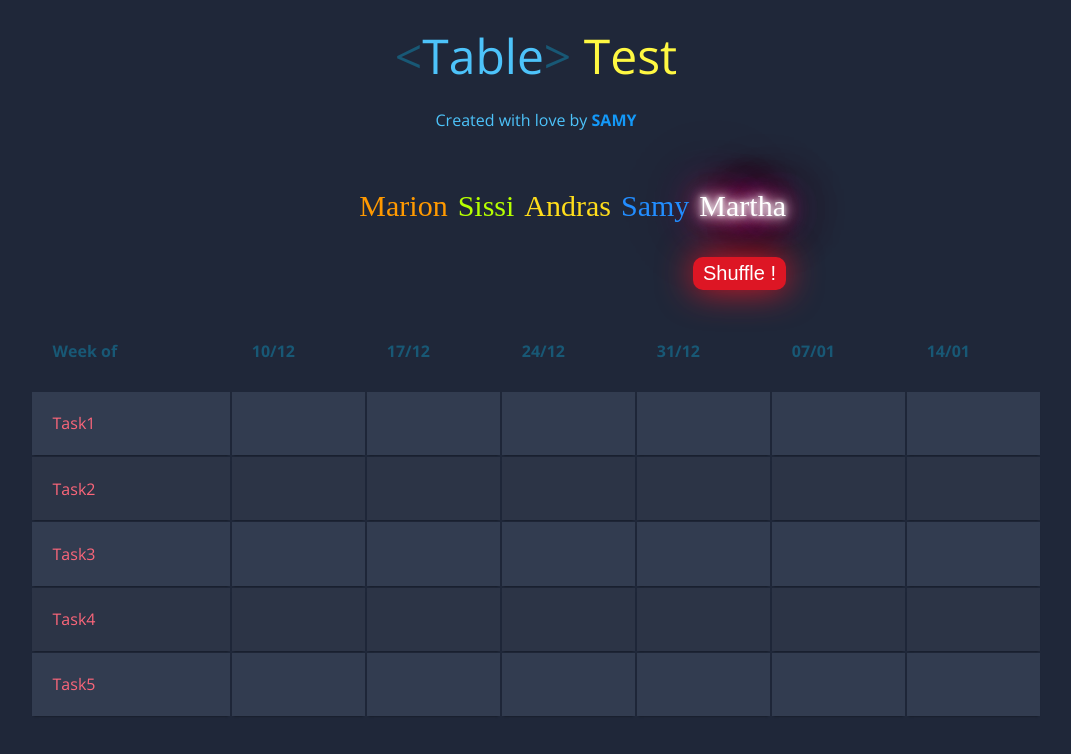
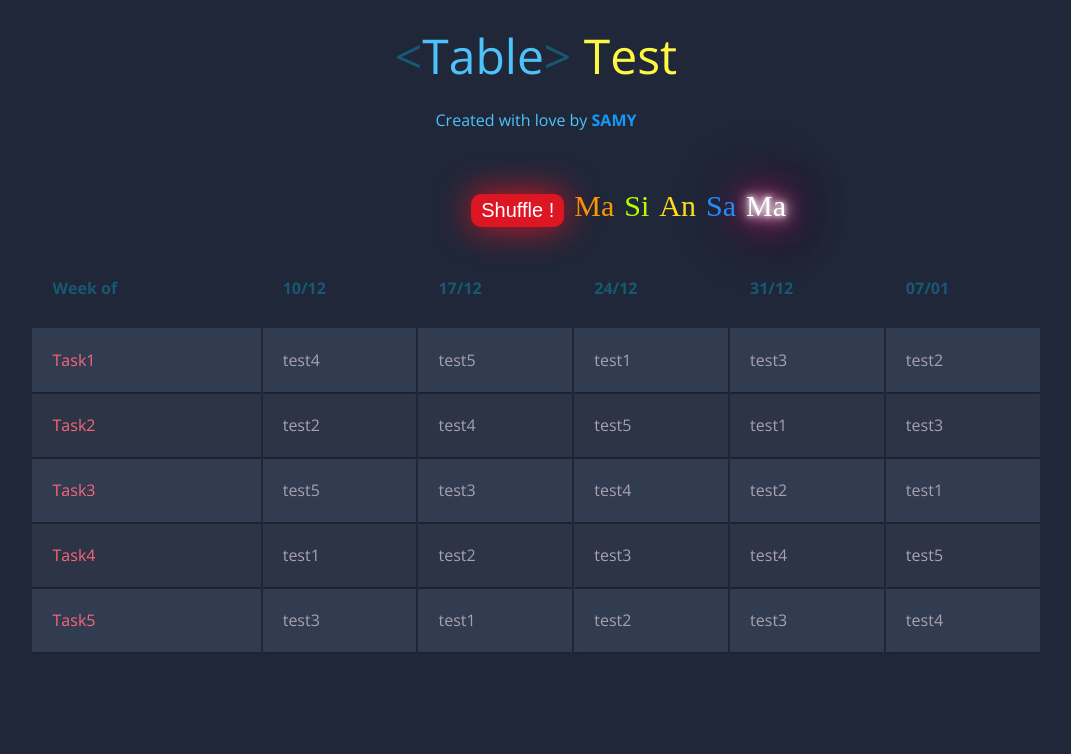
Before and after one commit to aggads/task-management, a plain HTML site: page index.html in a window 1280 px wide. Both pictures are taken after a click on the button "Shuffle !". Shown: the whole page, without its empty margins (104-1175 px from the left). Drawn offline with nearby package versions, Linux system fonts and the light colour scheme.

Commit message:
fix random

```diff
--- a/assets/js/script.js
+++ b/assets/js/script.js
@@ -1,57 +1,129 @@
+
+// function shuffle () {
+// 	var coloc = ["test1", "test2", "test3", "test4", "test5"];
+// 	var participantsRestants=coloc.slice(0);
+// 	var cinqAleatoires=[];
+// 	while (cinqAleatoires.length<5) cinqAleatoires.push(participantsRestants.splice(Math.floor(Math.random()*participantsRestants.length),1)[0]);
+
+
+// 	let blb = document.querySelector(".blabla");
+// 	blb.innerHTML = `
+// 					<tr>
+// 					<td  class="week1">Task1</td>
+// 					<td  class="case1">${cinqAleatoires}</td>
+// 					<td  class="case2">${cinqAleatoires}</td>
+// 					<td  class="case3">${cinqAleatoires}</td>
+// 					<td  class="case4">${cinqAleatoires}</td>
+// 					<td  class="case5">${cinqAleatoires}</td>
+// 				</tr>
+// 				<tr>
+// 					<td  class="week1">Task2</td>
+// 					<td  class="case1">${cinqAleatoires}</td>
+// 					<td  class="case2">${cinqAleatoires}</td>
+// 					<td  class="case3">${cinqAleatoires}</td>
+// 					<td  class="case4">${cinqAleatoires}</td>
+// 					<td  class="case5">${cinqAleatoires}</td>
+// 				</tr>
+// 					`
+// 	console.log(cinqAleatoires);
+// 	console.log(participantsRestants);
+// 	console.log(cinqAleatoires[coloc.length]);
+
+// }
+
+// document.querySelector(".button").addEventListener("click", shuffle)
+
 
 function shuffle () {
-	var coloc = ["test1", "test2", "test3", "test4", "test5"];
-	var participantsRestants=coloc.slice(0);
-	var cinqAleatoires=[];
-	while (cinqAleatoires.length<5) cinqAleatoires.push(participantsRestants.splice(Math.floor(Math.random()*participantsRestants.length),1)[0]);
 
 
-	let blb = document.querySelector("td.roomate");
-	blb.innerHTML = `
-					<td>${participantsRestants}</td>
-					<td>${participantsRestants}</td>
-					<td>${participantsRestants}</td>
-					<td>${participantsRestants}</td>
-					<td>${participantsRestants}</td>
-					`
-	console.log(cinqAleatoires);
-	console.log(participantsRestants);
-	console.log(cinqAleatoires[participantsRestants]);
+	var coloc = new Array("test1", "test2", "test3", "test4", "test5")
+	var index = Math.floor(Math.random() * coloc.length);
+	var participantsRestants=coloc.slice(0);
+	var case1=[];
+	case1.push(participantsRestants.splice(Math.floor(Math.random()*participantsRestants.length),1)[0]);
+	var case2=[];
+	case2.push(participantsRestants.splice(Math.floor(Math.random()*participantsRestants.length),1)[0]);
+	var case3=[];
+	case3.push(participantsRestants.splice(Math.floor(Math.random()*participantsRestants.length),1)[0]);
+	var case4=[];
+	case4.push(participantsRestants.splice(Math.floor(Math.random()*participantsRestants.length),1)[0]);
+	var case5=[];
+	case5.push(participantsRestants.splice(Math.floor(Math.random()*participantsRestants.length),1)[0]);
+	if (index == coloc.length) index = index--;
+	let blb = document.querySelector(".blabla");
+	blb.innerHTML =
+	`
+	<tr>
+	<td  class="week1">Task1</td>
+	<td  class="case1">${case1}</td>
+	<td  class="case2">${case2}</td>
+	<td  class="case3">${case3}</td>
+	<td  class="case4">${case4}</td>
+	<td  class="case5">${case5}</td>
+	</tr>
+	<tr>
+	<td  class="week1">Task2</td>
+	<td  class="case1">${case5}</td>
+	<td  class="case2">${case1}</td>
+	<td  class="case3">${case2}</td>
+	<td  class="case4">${case3}</td>
+	<td  class="case5">${case4}</td>
+	</tr>
+	<tr>
+	<td  class="week1">Task3</td>
+	<td  class="case1">${case2}</td>
+	<td  class="case2">${case4}</td>
+	<td  class="case3">${case1}</td>
+	<td  class="case4">${case5}</td>
+	<td  class="case5">${case3}</td>
+	</tr>
+	<tr>
+	<td  class="week1">Task4</td>
+	<td  class="case1">${case3}</td>
+	<td  class="case2">${case5}</td>
+	<td  class="case3">${case4}</td>
+	<td  class="case4">${case1}</td>
+	<td  class="case5">${case2}</td>
+	</tr>
+	<tr>
+	<td  class="week1">Task5</td>
+	<td  class="case1">${case4}</td>
+	<td  class="case2">${case3}</td>
+	<td  class="case3">${case5}</td>
+	<td  class="case4">${case4}</td>
+	<td  class="case5">${case1}</td>
+	</tr>
 
+
+	`
+
+	console.log(coloc[index]);
+	console.log('---------------------------------------');
+	console.log(coloc);
+	console.log('---------------------------------------');
+	console.log(index);
+	console.log('---------------------------------------');
 }
 
-document.querySelector(".button").addEventListener("click", shuffle)
+
+document.querySelector(".button").addEventListener("click", shuffle);
 
 
-
-// function Fct_Test(){
-//   var sCouleur = ['Trefle', 'Carreau', 'Coeur', 'Pique'];
-//   var sCarte   = ['As', 'Roi', 'Dame', 'Valet', 'dix', 'neuf', 'huit', 'sept'];
-//   var Tab      = [];
-//   var Html     = '';
-//   var i, k,
-//       iMax = sCouleur.length,
-//       kMax = sCarte.length;
-//   //-- Init du Tableau
-//   for( i =0; i < iMax; i++){
-//     for( k =0; k < kMax; k++){
-//      Tab.push ( sCarte[k]+ '<br>' + sCouleur[i] );
-//     }
-//   }
-//   //-- Random du tableau
-//   Tab = Rand_Tableau( Tab);
-//   //-- Fomattage sortie
-//   Html = '<table border>';
-//   iMax = Tab.length;
-//   for( var i=0; i < iMax; i++){
-//     if( i %8 ==0) Html += '<tr>';
-//     Html += '<td>' +Tab[i] +'</td>';
-//     if( i %8 ==7) Html += '</tr>';
-//   }
-//   Html += '<\/table>';
-//   //-- Affichage resultat
-//   document.getElementById('D_RESULT').innerHTML += "<br>" +Html;
-// }
-
-
-// document.querySelector(".button").addEventListener("click", Rand_Tableau);
+// function shuffleA(a)
+// {
+//    var j = 0;
+//    var valI = '';
+//    var valJ = valI;
+//    var l = a.length - 1;
+//    while(l > -1)
+//    {
+// 		j = Math.floor(Math.random() * l);
+// 		valI = a[l];
+// 		valJ = a[j];
+// 		a[l] = valJ;
+// 		a[j] = valI;
+// 		l = l - 1;
+// 	}
+// 	return a;
+//  }
--- a/index.html
+++ b/index.html
@@ -14,11 +14,11 @@
 	<h1><span class="blue">&lt;</span>Table<span class="blue">&gt;</span> <span class="yellow">Test</pan></h1>
 		<h2>Created with love by <a href="https://github.com/aggads?tab=repositories" target="_blank">Samy</a></h2>
 		<div id="container">
-			<p><a>Martha</a></p>
-			<p><a>Samy</a></p>
-			<p><a>Andras</a></p>
-			<p><a>Sissi</a></p>
-			<p><a>Marion</a></p>
+			<p><a>Ma</a></p>
+			<p><a>Sa</a></p>
+			<p><a>An</a></p>
+			<p><a>Si</a></p>
+			<p><a>Ma</a></p>
 			<p><a>
 				<button type="submit" class="button">Shuffle !</button>
 			</a></p>
@@ -33,54 +33,48 @@
 					<th><h1>24/12</h1></th>
 					<th><h1>31/12</h1></th>
 					<th><h1>07/01</h1></th>
-					<th><h1>14/01</h1></th>
 				</tr>
 			</thead>
-			<tbody>
+			<tbody class="blabla">
 				<tr>
 					<td  class="week1">Task1</td>
-					<td  class="roomate"></td>
-					<td  class="roomate"></td>
-					<td  class="roomate"></td>
-					<td  class="roomate"></td>
-					<td  class="roomate"></td>
-					<td  class="roomate"></td>
+					<td  class="case1"></td>
+					<td  class="case2"></td>
+					<td  class="case3"></td>
+					<td  class="case4"></td>
+					<td  class="case5"></td>
 				</tr>
 				<tr>
 					<td  class="week2">Task2</td>
-					<td  class="roomate"></td>
-					<td  class="roomate"></td>
-					<td  class="roomate"></td>
-					<td  class="roomate"></td>
-					<td  class="roomate"></td>
-					<td  class="roomate"></td>
+					<td  class="case1"></td>
+					<td  class="case2"></td>
+					<td  class="case3"></td>
+					<td  class="case4"></td>
+					<td  class="case5"></td>
 				</tr>
 				<tr>
 					<td class="week3">Task3</td>
-					<td class="roomate"></td>
-					<td class="roomate"></td>
-					<td class="roomate"></td>
-					<td class="roomate"></td>
-					<td class="roomate"></td>
-					<td class="roomate"></td>
+					<td  class="case1"></td>
+					<td  class="case2"></td>
+					<td  class="case3"></td>
+					<td  class="case4"></td>
+					<td  class="case5"></td>
 				</tr>
 				<tr>
 					<td class="week4">Task4</td>
-					<td class="roomate"></td>
-					<td class="roomate"></td>
-					<td class="roomate"></td>
-					<td class="roomate"></td>
-					<td class="roomate"></td>
-					<td class="roomate"></td>
+					<td  class="case1"></td>
+					<td  class="case2"></td>
+					<td  class="case3"></td>
+					<td  class="case4"></td>
+					<td  class="case5"></td>
 				</tr>
 				<tr>
 					<td class="week5">Task5</td>
-					<td class="roomate"></td>
-					<td class="roomate"></td>
-					<td class="roomate"></td>
-					<td class="roomate"></td>
-					<td class="roomate"></td>
-					<td class="roomate"></td>
+					<td  class="case1"></td>
+					<td  class="case2"></td>
+					<td  class="case3"></td>
+					<td  class="case4"></td>
+					<td  class="case5"></td>
 				</tr>
 			</tbody>
 		</table>
```
